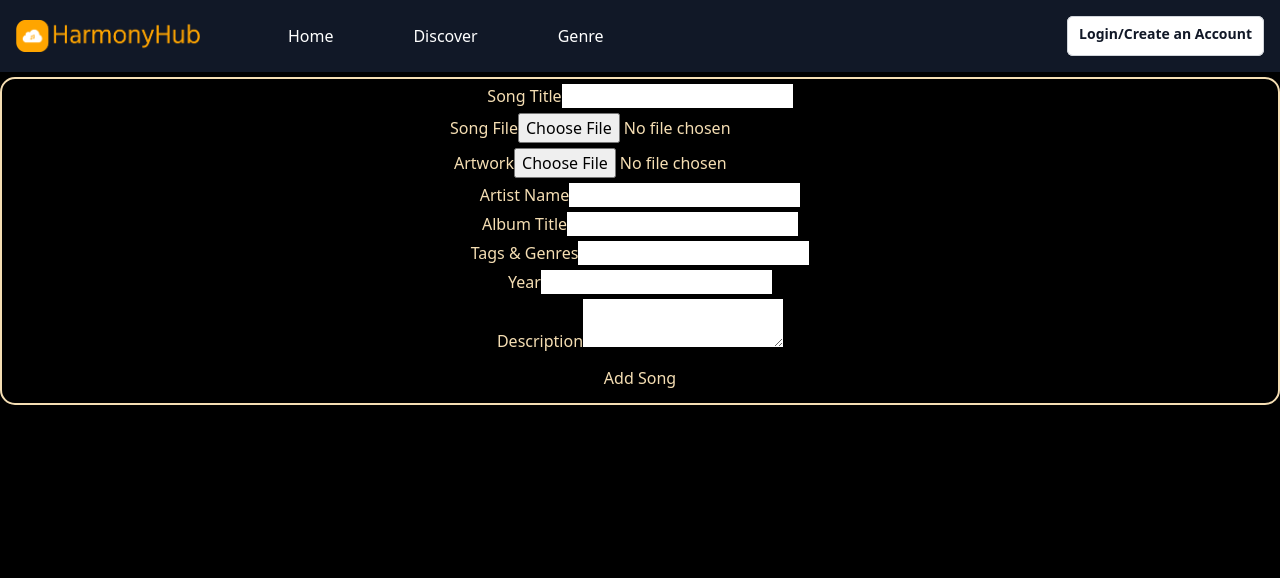
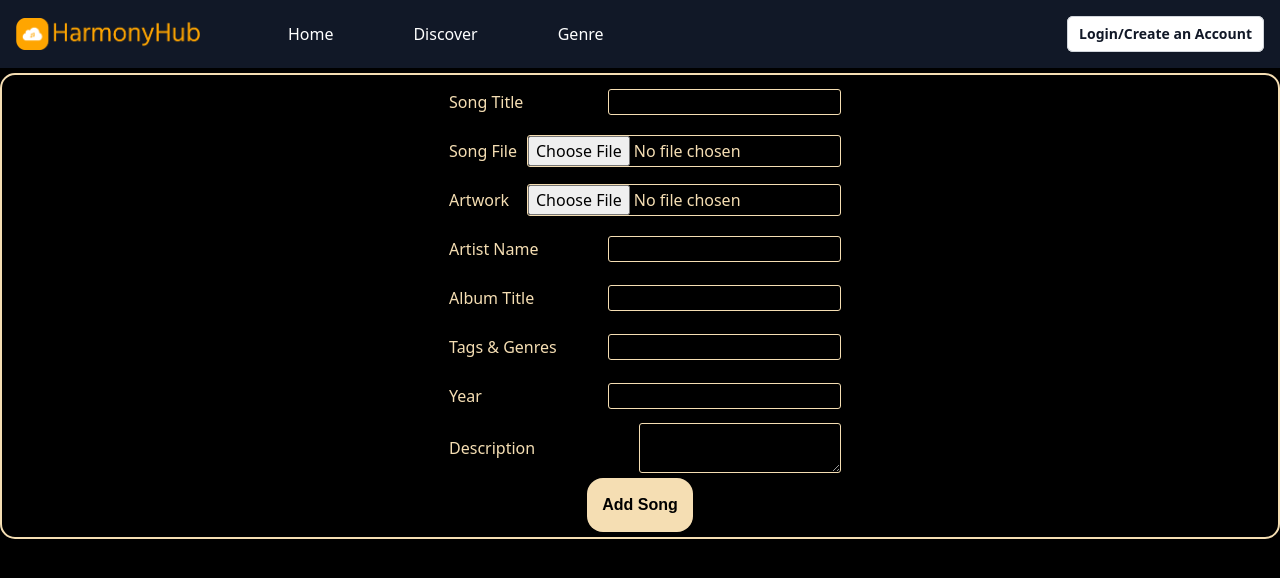
Before and after one commit to sophiephie/HarmonyHub-Client, a React (Create React App) app: page /addsong in a window 1280 px wide. Shown: the top 578 px of the page. Built offline with nearby package versions, Linux system fonts and the light colour scheme; no server answers.

Commit message:
CSS clean up

```diff
--- a/src/App.css
+++ b/src/App.css
@@ -1,4 +1,6 @@
 /* copied directly from blog app, benjamin pye, jan 25 */
+/* editting started feb 2 */
+/* changed - */
 
 .App {
   text-align: center;
@@ -20,16 +22,33 @@ p {
 
 label {
   color: wheat;
+  padding: 10px;
 }
 
 span {
   color: red;
+  padding: 10px;
 }
 
-button {
+.innerEnd button {
   background-color: wheat;
-  height: 40px;
-  width: 80px;
+  color: black;
+  padding: 15px;
+  height: fit-content;
+  width: fit-content;
+  border: 0px;
+  border-radius: 16px;
+  font-size: 16px;
+  font-weight: 600;
+  font-family: Arial, Helvetica, sans-serif;
+}
+
+.delete button {
+  background-color: rgb(180, 0, 0);
+  color: white;
+  padding: 15px;
+  height: fit-content;
+  width: fit-content;
   border: 0px;
   border-radius: 16px;
   font-size: 16px;
@@ -79,7 +98,24 @@ button {
 }
 
 .inner {
+  display: flex;
   margin: 5px;
+  align-items: center;
+  justify-content: space-between;
+}
+
+.innerEnd {
+  display: flex;
+  margin: 5px;
+  align-items: center;
+  justify-content: space-around;
+}
+
+input,
+textarea {
+  background-color: black;
+  border: 1px wheat solid;
+  border-radius: 3px;
 }
 
 .title {
--- a/src/components/MediaPlayer.js
+++ b/src/components/MediaPlayer.js
@@ -4,7 +4,6 @@ import ReactAudioPlayer from "react-audio-player";
 const MediaPlayer = ({ audioURL }) => {
   return (
     <div>
-      <h2>Song Player</h2>
       <ReactAudioPlayer src={audioURL} autoPlay={true} controls />
     </div>
   );
--- a/src/pages/addsong.js
+++ b/src/pages/addsong.js
@@ -3,8 +3,10 @@ import axios from "axios";
 import { useState } from "react";
 import * as Yup from "yup";
 import { Formik, Form, Field, ErrorMessage } from "formik";
+import { useNavigate } from "react-router-dom";
 
 function AddSong() {
+  const navigate = useNavigate();
   const initialValues = {
     songTitle: "",
     songURL: [],
@@ -75,7 +77,7 @@ function AddSong() {
       if (response.data.error) {
         console.log(response.data.error);
       } else {
-        console.log("success?");
+        navigate("/");
       }
     } catch (error) {
       console.log("something went wrong");
@@ -157,7 +159,7 @@ function AddSong() {
               <ErrorMessage name="description" component="span" />
               <Field name="description" as="textarea" />
             </div>
-            <div className="inner">
+            <div className="innerEnd">
               <button type="submit">Add Song</button>
             </div>
           </Form>
--- a/src/pages/songPlayer.js
+++ b/src/pages/songPlayer.js
@@ -53,7 +53,7 @@ function SongPlayer() {
         <div>
           <h1>{value.songTitle}</h1>
           <img
-            className="rounded-t-lg w-full"
+            className="rounded-t-lg w-full max-w-[600px] max-h-[300px]"
             src={
               art ||
               "https://generative-placeholders.glitch.me/image?width=600&height=300&style=triangles&gap=100"
@@ -65,10 +65,12 @@ function SongPlayer() {
             {value.artistName}
           </p>
           <p className="mb-3 ml-6 font-normal text-left text-gray-500">
-            {value.albumtitle}
+            {value.albumTitle}
           </p>
           <div className="flex justify-between items-center text-left text-gray-500 ml-6">
-            <span className="text-white">{value.year}</span>
+            <span className="text-white">
+              {value.year === "0000-00-00" ? "" : value.year}
+            </span>
           </div>
           <div className="mt-2 ml-6">
             <p className="text-left text-white">{value.description}</p>
--- a/src/pages/userDash.js
+++ b/src/pages/userDash.js
@@ -12,14 +12,20 @@ function Dashboard() {
   const [showPassChange, setShowPassChange] = useState(false);
   const togglePassChange = () => {
     setShowPassChange(!showPassChange);
+    setUpdateForm(false);
+    setShowDelete(false);
   };
   const [updateForm, setUpdateForm] = useState(false);
   const toggleUpdateForm = () => {
     setUpdateForm(!updateForm);
+    setShowPassChange(false);
+    setShowDelete(false);
   };
   const [showDelete, setShowDelete] = useState(false);
   const toggleDeleteForm = () => {
     setShowDelete(!showDelete);
+    setShowPassChange(false);
+    setUpdateForm(false);
   };
 
   const passValues = {
@@ -172,10 +178,8 @@ function Dashboard() {
                         <ErrorMessage name="password" component="span" />
                         <Field name="password" type="password" />
                       </div>
-                      <div className="inner">
+                      <div className="innerEnd">
                         <button type="submit">Update</button>
-                      </div>
-                      <div className="inner">
                         <button onClick={toggleUpdateForm}>Cancel</button>
                       </div>
                     </Form>
@@ -183,13 +187,21 @@ function Dashboard() {
                 </div>
               ) : (
                 <div>
+                  <div className="inner">
                     <label>Username:</label>
                     <p>{value.username}</p>
+                  </div>
+                  <div className="inner">
                     <label>Displayname: </label>
                     <p>{value.displayName}</p>
+                  </div>
+                  <div className="inner">
                     <label>Email:</label>
                     <p>{value.email}</p>
-                  <button onClick={toggleUpdateForm}>Update</button>
+                  </div>
+                  <div className="innerEnd">
+                    <button onClick={toggleUpdateForm}>Update Info</button>
+                  </div>
                   {showPassChange ? (
                     <div>
                       <Formik
@@ -208,17 +220,19 @@ function Dashboard() {
                             <ErrorMessage name="newPass" component="span" />
                             <Field name="newPass" type="password" />
                           </div>
-                          <div className="inner">
+                          <div className="innerEnd">
                             <button type="submit">Change Password</button>
-                          </div>
-                          <div className="inner">
                             <button onClick={togglePassChange}>Cancel</button>
                           </div>
                         </Form>
                       </Formik>
                     </div>
                   ) : (
-                    <button onClick={togglePassChange}>Change Password</button>
+                    <div className="innerEnd">
+                      <button onClick={togglePassChange}>
+                        Change Password
+                      </button>
+                    </div>
                   )}
                 </div>
               )}
@@ -241,8 +255,6 @@ function Dashboard() {
                 </div>
                 <div className="inner">
                   <button type="submit">Delete Account</button>
-                </div>
-                <div className="inner">
                   <button onClick={toggleDeleteForm}>Cancel</button>
                 </div>
               </Form>
```
Lines whose indentation alone changed are shown as unchanged.
